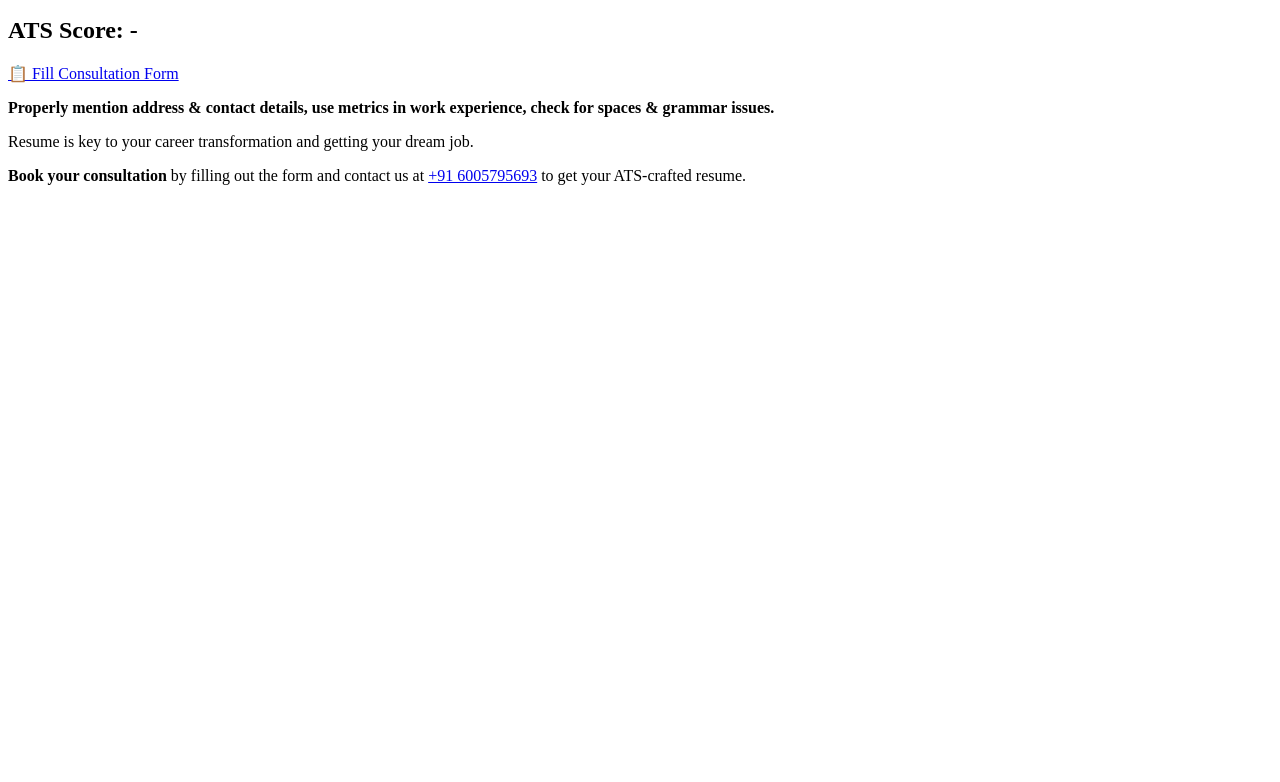
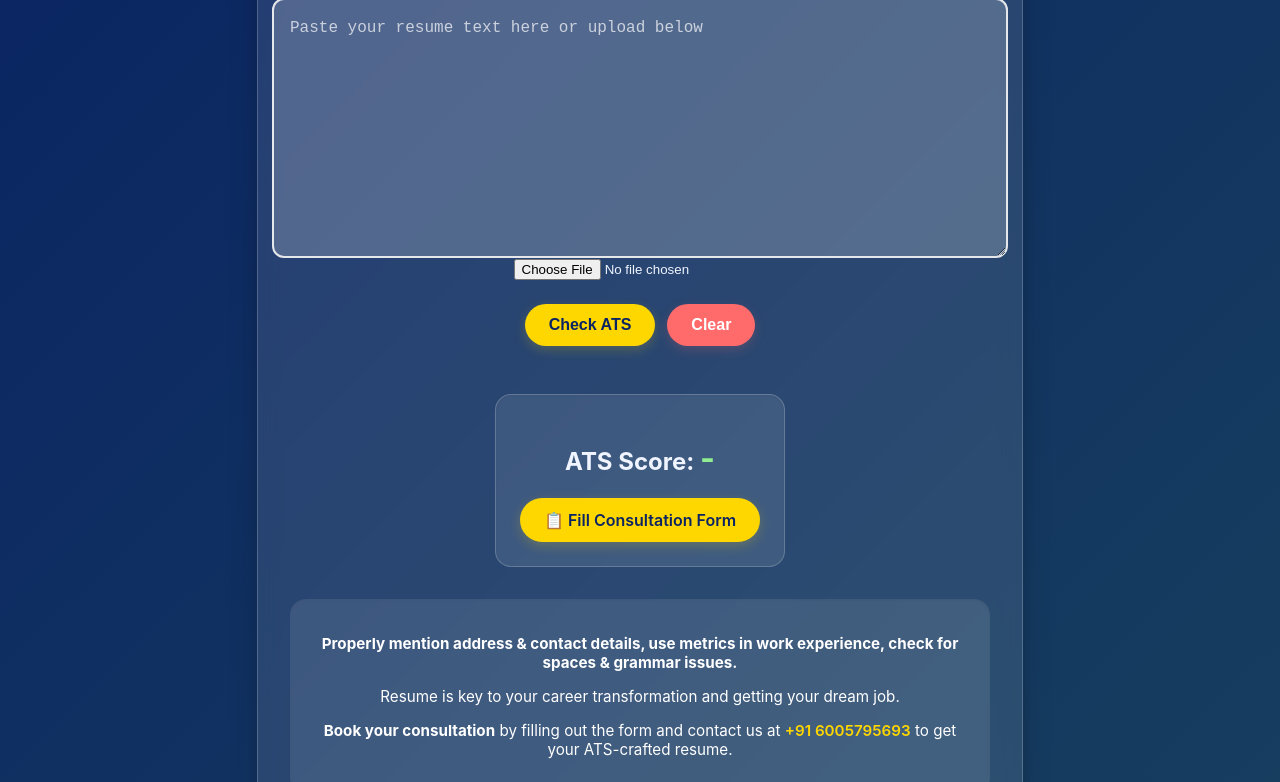
Before and after one commit to REZoom-ATS/REZoom, a plain HTML site: page index.html in a window 1280 px wide. Shown: the part 165-947 px from the top of the page. Before the commit the page ends 800 px from the top, so only its background shows below. Drawn offline with nearby package versions, Linux system fonts and the light colour scheme.

Commit message:
Update style.css

```diff
--- a/style.css
+++ b/style.css
@@ -1,53 +1,165 @@
-<!DOCTYPE html>
-<html lang="en">
-<head>
-  <meta charset="UTF-8">
-  <meta name="viewport" content="width=device-width, initial-scale=1.0">
-  <title>ATS Resume Checker</title>
-  <!-- Link to external CSS file -->
-  <link rel="stylesheet" href="style.css">
-  <script src="https://cdnjs.cloudflare.com/ajax/libs/pdf.js/2.11.338/pdf.min.js"></script>
-  <script src="https://cdnjs.cloudflare.com/ajax/libs/mammoth/1.4.2/mammoth.browser.min.js"></script>
-  <!-- Google Fonts for the 'Inter' font -->
-  <link rel="preconnect" href="https://fonts.googleapis.com">
-  <link rel="preconnect" href="https://fonts.gstatic.com" crossorigin>
-  <link href="https://fonts.googleapis.com/css2?family=Inter:wght@400;600;700&display=swap" rel="stylesheet">
-</head>
-<body>
-  <div class="container">
-    <div class="logo-container">
-      <!-- SVG for the key icon to match the image theme -->
-      <svg class="logo-icon" xmlns="http://www.w3.org/2000/svg" viewBox="0 0 24 24" fill="currentColor">
-        <path d="M12 2C6.48 2 2 6.48 2 12s4.48 10 10 10 10-4.48 10-10S17.52 2 12 2zm3.33 13.06l-2.67-2.67c-.2-.2-.48-.31-.76-.31H9.33c-.28 0-.55.11-.76.31l-2.67 2.67C5.51 16.51 5 17.65 5 18.84V20h14v-1.16c0-1.19-.51-2.33-1.46-3.22zm-3.33-4.06c1.1 0 2 .9 2 2s-.9 2-2 2-2-.9-2-2 .9-2 2-2z"/>
-      </svg>
-      <h1 class="main-heading">ATS Resume Checker</h1>
-    </div>
+body {
+font-family: 'Inter', sans-serif;
+background: linear-gradient(135deg, #0A2463 0%, #173F5F 100%);
+min-height: 100vh;
+display: flex;
+justify-content: center;
+align-items: center;
+padding: 2rem 1rem;
+color: #f0f4ff;
+}
 
-    <textarea id="resumeInput" placeholder="Paste your resume text here or upload below"></textarea>
+.container {
+max-width: 700px;
+width: 100%;
+background-color: rgba(255, 255, 255, 0.1);
+backdrop-filter: blur(10px);
+border-radius: 1.5rem;
+border: 1px solid rgba(255, 255, 255, 0.2);
+box-shadow: 0 10px 30px rgba(0, 0, 0, 0.15), 0 5px 15px rgba(0, 0, 0, 0.1);
+padding: 2.5rem 2rem;
+display: flex;
+flex-direction: column;
+align-items: center;
+text-align: center;
+}
 
-    <div class="upload-section">
-      <input type="file" id="fileInput" accept=".pdf,.docx,.txt">
-    </div>
+.logo-container {
+display: flex;
+flex-direction: column;
+align-items: center;
+margin-bottom: 1.5rem;
+}
 
-    <div class="button-group">
-      <button id="checkBtn">Check ATS</button>
-      <button id="clearBtn" class="clear">Clear</button>
-    </div>
+.logo-icon {
+width: 6rem;
+height: 6rem;
+color: #FFD700;
+filter: drop-shadow(0 0 5px rgba(255, 215, 0, 0.5));
+animation: pulse 2s infinite alternate;
+}
 
-    <div id="resultSection" style="display:none;">
-      <h2>ATS Score: <span id="atsScore">-</span></h2>
-      <p id="atsFeedback"></p>
-      <a id="formBtn" href="https://docs.google.com/forms/d/e/1FAIpQLSf9I1MApaTyuwxTncp8CHnM4Ra4PohgASDhImLv0Bd7oCsy5w/viewform?usp=header"
-         target="_blank" class="form-button">📋 Fill Consultation Form</a>
-      <a id="whatsappBtn" href="#" target="_blank" style="display:none;">📲 Message us on WhatsApp</a>
-    </div>
+.main-heading {
+color: #f0f4ff;
+font-size: 2.5rem;
+font-weight: 700;
+margin-top: 1rem;
+}
 
-    <div class="suggestion">
-      <p><strong>Properly mention address & contact details, use metrics in work experience, check for spaces & grammar issues.</strong></p>
-      <p>Resume is key to your career transformation and getting your dream job.</p>
-      <p><strong>Book your consultation</strong> by filling out the form and contact us at <a href="tel:+916005795693">+91 6005795693</a> to get your ATS-crafted resume.</p>
-    </div>
-  </div>
-  <script src="script.js"></script>
-</body>
-</html>
+textarea {
+width: 100%;
+height: 14rem;
+padding: 1rem;
+border-radius: 0.75rem;
+border: 2px solid #e5e7eb;
+resize: vertical;
+font-size: 1rem;
+line-height: 1.6;
+background: rgba(255, 255, 255, 0.2);
+color: #f0f4ff;
+transition: all 0.2s ease-in-out;
+}
+
+textarea::placeholder {
+color: rgba(255, 255, 255, 0.7);
+}
+
+textarea:focus {
+outline: none;
+border-color: #FFD700;
+box-shadow: 0 0 0 3px rgba(255, 215, 0, 0.3);
+}
+
+.button-group {
+display: flex;
+justify-content: center;
+gap: 0.75rem;
+margin: 1.5rem 0;
+}
+
+button, .form-button {
+padding: 0.75rem 1.5rem;
+border: none;
+border-radius: 9999px;
+cursor: pointer;
+font-size: 1rem;
+font-weight: 600;
+color: #0A2463;
+transition: all 0.3s cubic-bezier(0.4, 0, 0.2, 1);
+text-decoration: none;
+display: inline-block;
+background: #FFD700;
+box-shadow: 0 4px 12px rgba(255, 215, 0, 0.2);
+}
+
+button.clear {
+background: #FF6B6B;
+color: #fff;
+box-shadow: 0 4px 12px rgba(255, 107, 107, 0.2);
+}
+
+button:hover, .form-button:hover {
+transform: translateY(-2px);
+box-shadow: 0 8px 20px rgba(255, 215, 0, 0.25);
+}
+
+#resultSection {
+text-align: center;
+margin-top: 1.5rem;
+background: rgba(255, 255, 255, 0.1);
+padding: 1.5rem;
+border-radius: 1rem;
+border: 1px solid rgba(255, 255, 255, 0.2);
+box-shadow: inset 0 1px 3px rgba(0, 0, 0, 0.05);
+}
+
+#atsScore {
+font-size: 2rem;
+font-weight: 700;
+color: #90EE90; /* A soft green for the score */
+}
+
+#whatsappBtn {
+display: inline-block;
+margin-top: 1rem;
+padding: 0.75rem 1.5rem;
+background: #25D366;
+color: white;
+font-weight: 600;
+text-decoration: none;
+border-radius: 9999px;
+transition: all 0.3s ease;
+}
+
+#whatsappBtn:hover {
+background: #1ebf5b;
+transform: translateY(-2px);
+}
+
+.suggestion {
+margin-top: 2rem;
+background: rgba(255, 255, 255, 0.1);
+padding: 1.25rem;
+border-radius: 1rem;
+text-align: center;
+font-size: 0.95rem;
+color: #fff;
+box-shadow: inset 0 1px 3px rgba(0, 0, 0, 0.05);
+}
+
+.suggestion a {
+color: #FFD700;
+text-decoration: none;
+font-weight: 600;
+transition: color 0.2s ease;
+}
+
+.suggestion a:hover {
+color: #ffe466;
+}
+
+@keyframes pulse {
+0% { transform: scale(1); }
+50% { transform: scale(1.05); }
+100% { transform: scale(1); }
+}
```
